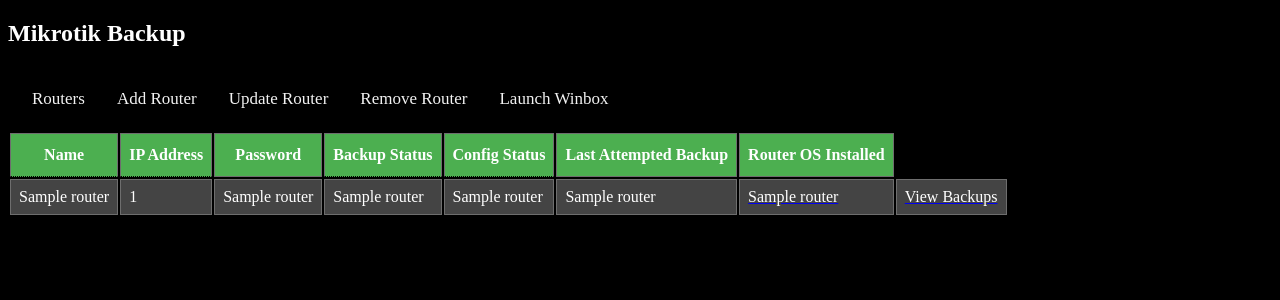
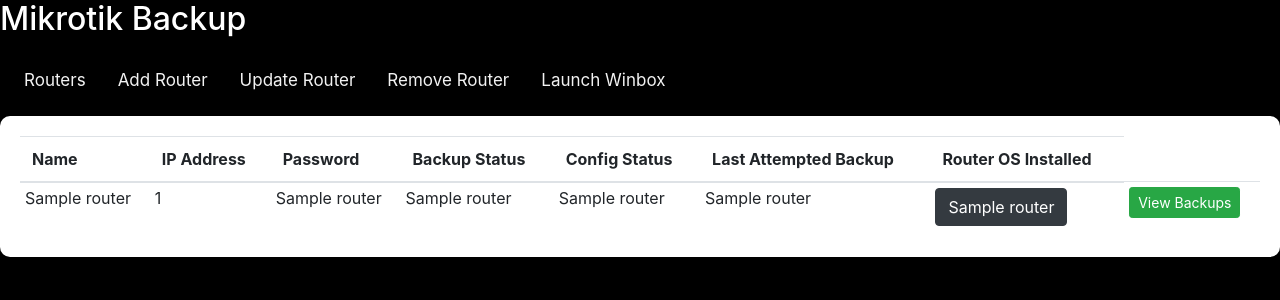
Before and after one commit to eli-cobler/MikrotikBackup, a Flask app: template templates/home/index.html in a window 1280 px wide. Shown: the top 300 px of the page. Run offline with Flask 2, Linux system fonts and the light colour scheme; the template is opened without the code that fills it: most values are stand-ins (such as "Sample title", 1, 10 or a date in 2020); parts of the project's set-up code (start-up, migrations or seed data) failed here and were passed over; some libraries are stand-ins or nearby versions.

Commit message:
Style Changes
Added bootstrap on the main index table page.

```diff
--- a/static/css/styles.css
+++ b/static/css/styles.css
@@ -21,6 +21,7 @@
   .topnav a:hover {
     background-color: #ddd;
     color: black;
+    border-radius: 10px;
   }
 
   .topnav a.active {
@@ -62,65 +63,72 @@
 }
 
   .routertable {
-    background-color: black;
-    color: white;
-    border-collapse: collapse;
-    width: 100%;
+    background-color: white;
+    margin-left: auto;
+    margin-right: auto;
+    margin-bottom: 60px;
+    border-radius: 10px;
+    padding: 20px 20px 10px 20px;
+    color: black;
   }
 
   .routertable td, th {
-    border: 1px solid rgb(110, 110, 110);
-    padding: 8px;
+    padding: 5px;
     text-align: left;
   }
 
   .routertable th {
     padding-top: 12px;
     padding-bottom: 12px;
-    text-align: center;
-    background-color: #4CAF50;
-    color: white;
     cursor: pointer;
   }
 
-  .routertable tr:nth-child(even){background-color: #444444;}
-  .routertable tr:hover {background-color: rgb(129, 129, 129);}
-
-  .tooltip {
-    position: relative;
-
-    border-bottom: 1px dotted black;
+  .routertable a {
+    color: black;
   }
 
-  .tooltip .tooltiptext {
-    visibility: hidden;
-    width: 125px;
-    background-color: #555;
-    color: #fff;
-    text-align: center;
-    border-radius: 6px;
-    padding: 5px 0;
-    position: absolute;
-    z-index: 1;
-    bottom: 125%;
-    left: 50%;
-    margin-left: -60px;
-    opacity: 0;
-    transition: opacity 0.3s;
+  .routertable .actions a {
+    color: white;
   }
 
-  .tooltip .tooltiptext::after {
-    content: "";
-    position: absolute;
-    top: 100%;
-    left: 50%;
-    margin-left: -5px;
-    border-width: 5px;
-    border-style: solid;
-    border-color: #555 transparent transparent transparent;
-  }
+  /*.routertable tr:nth-child(even){background-color: #444444;}*/
+  /*.routertable tr:hover {background-color: rgb(129, 129, 129);}*/
 
-  .tooltip:hover .tooltiptext {
-    visibility: visible;
-    opacity: 1;
-  }
+  /*.tooltip {*/
+  /*  position: relative;*/
+
+  /*  border-bottom: 1px dotted black;*/
+  /*}*/
+
+  /*.tooltip .tooltiptext {*/
+  /*  visibility: hidden;*/
+  /*  width: 125px;*/
+  /*  background-color: #555;*/
+  /*  color: #fff;*/
+  /*  text-align: center;*/
+  /*  border-radius: 6px;*/
+  /*  padding: 5px 0;*/
+  /*  position: absolute;*/
+  /*  z-index: 1;*/
+  /*  bottom: 125%;*/
+  /*  left: 50%;*/
+  /*  margin-left: -60px;*/
+  /*  opacity: 0;*/
+  /*  transition: opacity 0.3s;*/
+  /*}*/
+
+  /*.tooltip .tooltiptext::after {*/
+  /*  content: "";*/
+  /*  position: absolute;*/
+  /*  top: 100%;*/
+  /*  left: 50%;*/
+  /*  margin-left: -5px;*/
+  /*  border-width: 5px;*/
+  /*  border-style: solid;*/
+  /*  border-color: #555 transparent transparent transparent;*/
+  /*}*/
+
+  /*.tooltip:hover .tooltiptext {*/
+  /*  visibility: visible;*/
+  /*  opacity: 1;*/
+  /*}*/
--- a/templates/home/index.html
+++ b/templates/home/index.html
@@ -1,29 +1,34 @@
+<head>
+    <link rel="stylesheet"
+          href="https://stackpath.bootstrapcdn.com/bootstrap/4.3.1/css/bootstrap.min.css"
+          integrity="sha384-ggOyR0iXCbMQv3Xipma34MD+dH/1fQ784/j6cY/iJTQUOhcWr7x9JvoRxT2MZw1T"
+          crossorigin="anonymous">
+</head>
+
 {% extends "shared/_layout.html" %}
 {% block main_content %}
 
 <div class="routertable">
-    <table id="routertable">
+    <table class="table table-hover">
+        <thead>
             <tr>
-            <th class="tooltip" onclick="sortTable(0)">Name
-                <!--<span class="tooltiptext">Click to Sort A-Z</span>-->
+                <th scope="col" onclick="sortTable(0)">Name</th>
+                <th scope="col" onclick="sortTable(1)">IP Address</th>
+                <th scope="col">Password</th>
+                <th scope="col" onclick="sortTable(4)">Backup Status
+{#                    <span class="tooltiptext">Click to Sort</span>#}
                 </th>
-            <th class="tooltip" onclick="sortTable(1)">IP Address
-                <!--<span class="tooltiptext">Click to Sort by First Number</span>-->
+                <th scope="col" onclick="sortTable(4)">Config Status
+{#                  <span class="tooltiptext">Click to Sort</span>#}
                 </th>
-            <th>Password</th>
-            <!--<th>Show Password</th>-->
-            <th class="tooltip" onclick="sortTable(4)">Backup Status
-                <span class="tooltiptext">Click to Sort
-            </th>
-            <th class="tooltip" onclick="sortTable(4)">Config Status
-              <span class="tooltiptext">Click to Sort
-            </th>
-            <th>Last Attempted Backup</th>
-            <th>Router OS Installed</th>
+                <th scope="col">Last Attempted Backup</th>
+                <th scope="col">Router OS Installed</th>
             </tr>
+        <thead>
+        <tbody>
         {% for k, v in routers.items() %}
             <tr>
-                <td>{{ k }}</td>
+                <td scope="row">{{ k }}</td>
                 <td>{{ v[0] }}</td>
                 <td>{{ v[2] }}</td>
                 <!--<td><input type="checkbox"></td> -->
@@ -31,21 +36,18 @@
                 <td>{{ v[4] }}</td>
                 <td>{{ v[5] }}</td>
                 <td>
-                  <a href="/router_info/{{ k }}.txt">
-                      <div style="color:white">
-                          {{ v[6] }}
+                    <div class="actions">
+                        <a href="/router_info/{{ k }}.txt" class="btn btn-dark">{{ v[6] }}</a>
                     </div>
-                  </a>
                 </td>
                 <td>
-                    <a href="/backups/{{ k }}">
-                        <div style="color:white">
-                            View Backups
+                    <div class="actions">
+                        <a href="/backups/{{ k }}" class="btn btn-success btn-sm">View Backups</a>
                     </div>
-                    </a>
                 </td>
             </tr>
         {% endfor %}
+        </tbody>
     </table>
 </div>
 
```
Lines whose indentation alone changed are shown as unchanged.
